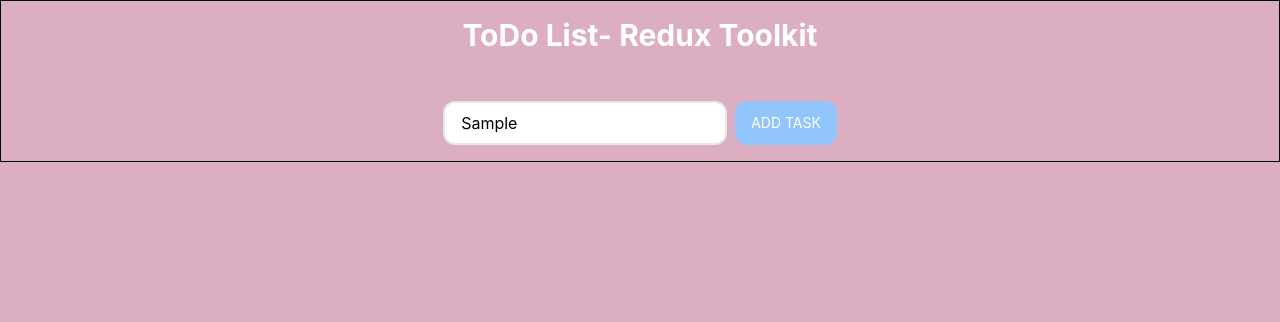
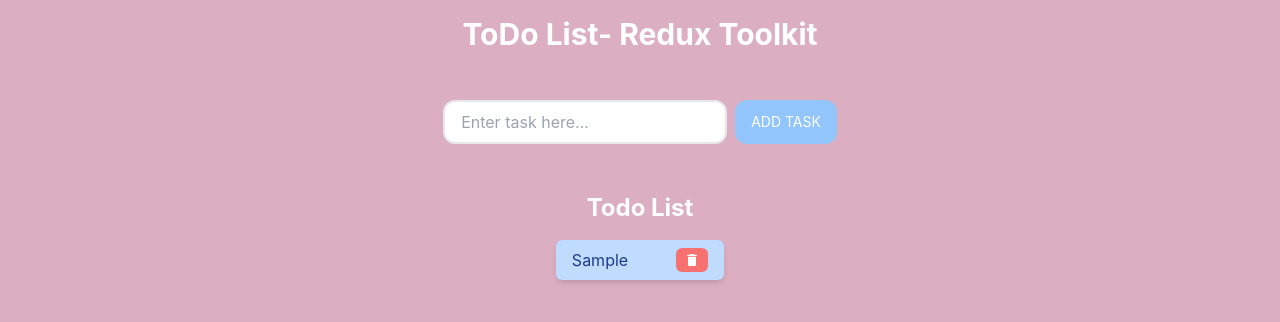
Before and after one commit to Adi0706/Redux-toolkit, a React (Create React App) app: page / in a window 1280 px wide. Both pictures are taken after typing "Sample" into the empty fields and a click on the button "ADD TASK". Shown: the top 322 px of the page. Built offline with nearby package versions, Linux system fonts and the light colour scheme.

Commit message:
updated code , all functionality done

```diff
--- a/package.json
+++ b/package.json
@@ -9,6 +9,7 @@
     "@testing-library/user-event": "^13.5.0",
     "react": "^18.2.0",
     "react-dom": "^18.2.0",
+    "react-icons": "^5.0.1",
     "react-redux": "^9.1.0",
     "react-scripts": "5.0.1",
     "web-vitals": "^2.1.4"
--- a/src/App.js
+++ b/src/App.js
@@ -1,17 +1,34 @@
 import React from 'react';
+import {useDispatch} from 'react-redux' ; // get the values and send it to store
+import {addTodo} from '../src/Features/Todo/todoSlice' // method where we want our functionality to happen
+import { useState } from 'react';
+import TodoList from './Components/TodoList';
 
 function App() {
+
+  const [input , setInput] = useState('')
+  const dispatch = useDispatch() ;
+
+
+  const addTodoHandler=(e)=>{//we need a method  to send the data
+    e.preventDefault()
+    dispatch(addTodo(input))
+    setInput('')
+  }
   return (
     <>
-      <div className='flex flex-col items-center justify-center p-4 border border-solid border-black'>
+      <div className='flex flex-col items-center justify-center p-4 '>
         <p className='text-white font-bold text-3xl'>ToDo List- Redux Toolkit</p>
         <div className='h-full flex mt-12'>
           <input
             placeholder='Enter task here...'
             className='rounded-xl py-2 px-4 border-2 border-gray-200 focus:border-blue-500 focus:outline-none'
+            value={input}
+            onChange={(e)=>setInput(e.target.value)}
           ></input>
-          <button className='btn text-sm bg-blue-300 text-white px-4 py-2 rounded-xl ml-2'>ADD TASK</button>
+          <button type='submit' className='btn text-sm bg-blue-300 text-white px-4 py-2 rounded-xl ml-2' onClick={addTodoHandler}>ADD TASK</button>
         </div>
+        <TodoList/>
       </div>
     </>
   );
--- /dev/null
+++ b/src/Components/TodoList.jsx
@@ -0,0 +1,29 @@
+import React from 'react'
+import { useSelector } from 'react-redux'
+import { MdDelete } from "react-icons/md";
+import { useDispatch } from 'react-redux';
+import { removeTodo } from '../Features/Todo/todoSlice';
+
+function TodoList() {
+  const todos = useSelector(state => state.todos)//useSelector gives access to the State of the object in store.
+  const removeDispatch=useDispatch();
+
+  return (
+    <>
+      <h2 className="text-2xl font-bold mb-4 text-white mt-12">Todo List</h2>
+      <ul className="list-none p-0">
+        {todos.map((todo) => (
+          <li key={todo.id} className="rounded-md bg-blue-200 text-blue-900 px-4 py-2 mb-2 shadow-md flex justify-between">
+            {todo.text}
+            <button className='text-white bg-red-400 border-0 py-1 px-2 focus:outline-none rounded-md ml-12'
+            onClick={()=>removeDispatch(removeTodo(todo.id))}
+
+            ><MdDelete /></button>
+          </li>
+        ))}
+      </ul>
+    </>
+  )
+}
+
+export default TodoList
--- a/src/Features/Todo/todoSlice.js
+++ b/src/Features/Todo/todoSlice.js
@@ -14,7 +14,7 @@
       // state and action compulsory --> state is used to change the initial state and action is used to send payload(data)
       const todo = {
         id: nanoid(),
-        text: action.payload,
+        text: action.payload, // coming from add to do handler from app.js
       };
       state.todos.push(todo); // after addTodo is written we push the new state to our todos[] initialstate
     },
--- a/src/index.js
+++ b/src/index.js
@@ -3,11 +3,16 @@
 import './index.css';
 import App from './App';
 import reportWebVitals from './reportWebVitals';
+import { Provider } from 'react-redux';
+import {store} from '../src/Store/store'
 
 const root = ReactDOM.createRoot(document.getElementById('root'));
 root.render(
   <React.StrictMode>
+    {/* the whole app needs to know that the store is available  */}
+    <Provider store={store}>
     <App />
+    </Provider>
   </React.StrictMode>
 );
 
```
Also changed, not shown: 1 other file (tests, documents, lock files or other folders).
